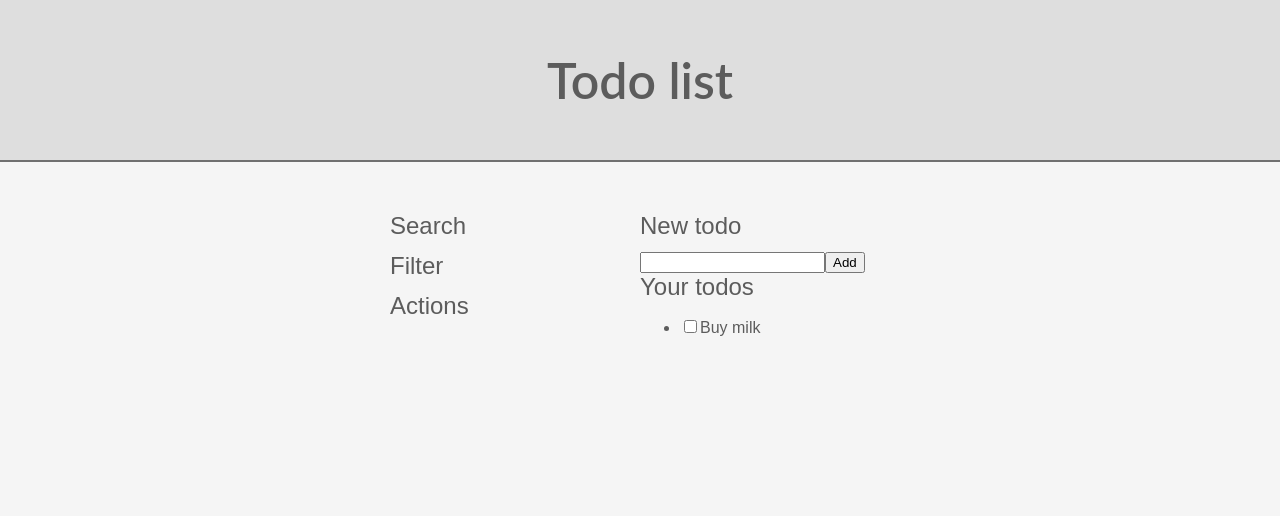
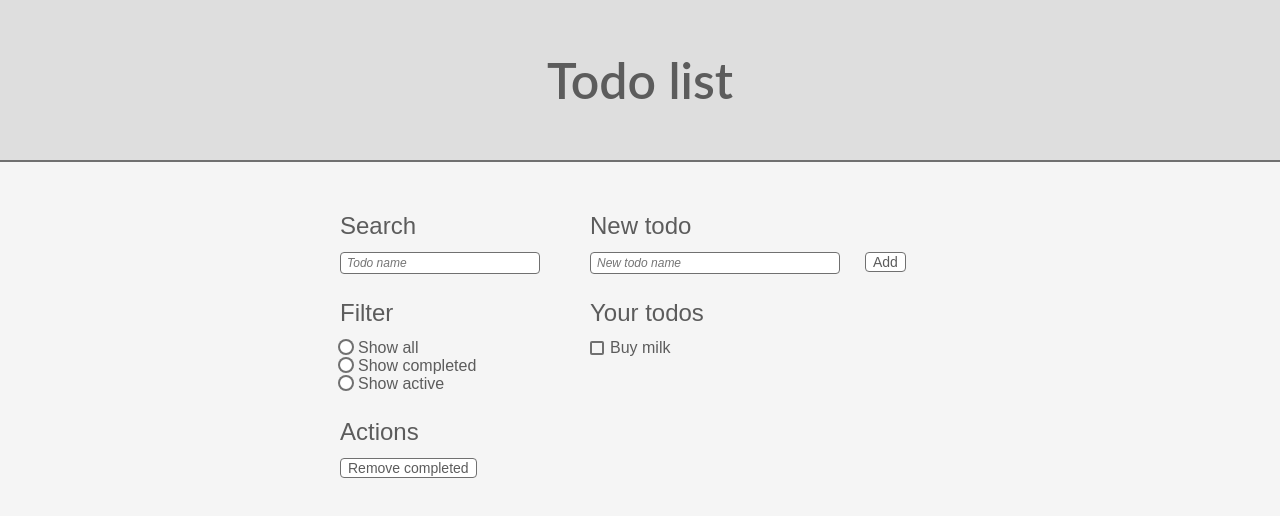
Before and after one commit to LemonyPie/redux-mobx-todo-list, a React (Create React App) app: page / in a window 1280 px wide. Shown: the top 516 px of the page. Built offline with nearby package versions, Linux system fonts and the light colour scheme; a web font is replaced by a local one.

Commit message:
basic markup

```diff
--- a/src/App.scss
+++ b/src/App.scss
@@ -35,10 +35,110 @@ body {
     width: 600px;
     margin: 0 auto;
     padding: 50px;
-    box-sizing: border-box;
 }
 
 h2 {
     margin: 0 0 12px;
     @include font-family-normal( $font-size-large );
 }
+
+.text-input {
+    padding: 3px 6px;
+    display: inline-block;
+    background: $background-light;
+    border: 1px solid $dark-gray;
+    border-radius: 4px;
+    @include font-family-light( $font-size-x-small );
+    font-style: italic;
+    box-sizing: border-box;
+}
+
+.radio-input {
+    input {
+        position: absolute;
+        visibility: hidden;
+    }
+
+    &__check {
+        display: inline-block;
+        width: 12px;
+        height: 12px;
+        box-sizing: border-box;
+        margin-right: 6px;
+        background: $background-light;
+        border: 3px solid $background-light;
+        border-radius: 50%;
+        box-shadow: 0 0 0 2px $background-dark;
+        transition: background .15s;
+    }
+
+    input:checked + &__check {
+        background: $background-dark;
+    }
+
+}
+
+.checkbox-input {
+    input {
+        position: absolute;
+        visibility: hidden;
+    }
+
+    &__check {
+        position: relative;
+        display: inline-block;
+        width: 14px;
+        height: 14px;
+        box-sizing: border-box;
+        margin-right: 6px;
+        background-size: 100%;
+        border: 2px solid $background-dark;
+        border-radius: 2px;
+        transform: translateY(2px);
+    }
+
+    input:checked + &__check {
+        &::before {
+            content: '';
+            display: block;
+            position: absolute;
+            width: 2px;
+            height: 4px;
+            top: 4px;
+            left: 2px;
+            transform: rotateZ(-45deg);
+            background: $background-dark;
+        }
+
+        &::after {
+            content: '';
+            display: block;
+            position: absolute;
+            width: 2px;
+            height: 7px;
+            top: 2px;
+            left: 5px;
+            transform: rotateZ(45deg);
+            background: $background-dark;
+        }
+    }
+}
+
+.button {
+    outline: none;
+    display: inline-block;
+    padding: 1px 7px;
+    @include font-family-normal( $font-size-small );
+    color: $text-primary;
+    background: $background-light;
+    border: 1px solid $dark-gray;
+    border-radius: 4px;
+    transition: background .15s;
+    cursor: pointer;
+
+    &:active {
+        background: $background-dark;
+        border-color: $background-dark;
+        color: $background-light;
+    }
+}
--- a/src/components/AddTodo.jsx
+++ b/src/components/AddTodo.jsx
@@ -1,13 +1,14 @@
 import React, { Component } from 'react';
+import './AddTodo.scss';
 
 class AddTodo extends Component {
   render() {
     return (
-      <section>
+      <section className="addTodo">
         <h2>New todo</h2>
         <div>
-          <input type="text"/>
-          <button>Add</button>
+          <input type="text" className="text-input" placeholder="New todo name"/>
+          <button className="button">Add</button>
         </div>
       </section>
     );
--- /dev/null
+++ b/src/components/AddTodo.scss
@@ -0,0 +1,8 @@
+.addTodo {
+  margin-bottom: 25px;
+
+  .text-input {
+    width: 250px;
+    margin-right: 25px;
+  }
+}
--- a/src/components/Filters.jsx
+++ b/src/components/Filters.jsx
@@ -5,14 +5,33 @@ class Filters extends Component {
   render() {
     return (
       <div className="filters">
-        <section>
+        <section className="filters__filter">
           <h2>Search</h2>
+          <input className="text-input" type="text" placeholder="Todo name" />
         </section>
-        <section>
+        <section className="filters__filter">
           <h2>Filter</h2>
+          <div className="filters__status-group">
+            <label className="filters__status-group-label radio-input">
+              <input type="radio" name="filter"/>
+              <span className="radio-input__check" />
+              Show all
+            </label>
+            <label className="filters__status-group-label radio-input">
+              <input type="radio" name="filter"/>
+              <span className="radio-input__check" />
+              Show completed
+            </label>
+            <label className="filters__status-group-label radio-input">
+              <input type="radio" name="filter"/>
+              <span className="radio-input__check" />
+              Show active
+            </label>
+          </div>
         </section>
-        <section>
+        <section className="filters__filter">
           <h2>Actions</h2>
+          <button className="button" type="button">Remove completed</button>
         </section>
       </div>
     )
--- a/src/components/Filters.scss
+++ b/src/components/Filters.scss
@@ -2,4 +2,18 @@
   width: 250px;
   padding-right: 50px;
   box-sizing: border-box;
+
+  &__filter {
+    margin-bottom: 25px;
+  }
+
+  &__status-group {
+    &-label {
+      display: block;
+    }
+  }
+
+  .text-input {
+    width: 200px;
+  }
 }
--- a/src/components/TodoList.jsx
+++ b/src/components/TodoList.jsx
@@ -1,12 +1,19 @@
 import React, { Component } from 'react';
+import './TodoList.scss';
 
 class TodoList extends Component {
   render() {
     return (
-      <section>
+      <section className="todo-list-section">
         <h2>Your todos</h2>
         <ul className="todo-list">
-          <li className="todo-list__item"><label><input type="checkbox"/>Buy milk</label></li>
+          <li className="todo-list__item">
+            <label className="checkbox-input">
+              <input type="checkbox"/>
+              <span className="checkbox-input__check" />
+              Buy milk
+            </label>
+          </li>
         </ul>
       </section>
     );
--- /dev/null
+++ b/src/components/TodoList.scss
@@ -0,0 +1,9 @@
+.todo-list {
+  margin: 0;
+  padding: 0;
+  list-style: none;
+
+  &__item {
+    margin-bottom: 6px;
+  }
+}
--- a/src/index.css
+++ b/src/index.css
@@ -1,14 +1,6 @@
 body {
   margin: 0;
   padding: 0;
-  font-family: -apple-system, BlinkMacSystemFont, "Segoe UI", "Roboto", "Oxygen",
-    "Ubuntu", "Cantarell", "Fira Sans", "Droid Sans", "Helvetica Neue",
-    sans-serif;
   -webkit-font-smoothing: antialiased;
   -moz-osx-font-smoothing: grayscale;
 }
-
-code {
-  font-family: source-code-pro, Menlo, Monaco, Consolas, "Courier New",
-    monospace;
-}
--- a/src/index.js
+++ b/src/index.js
@@ -2,11 +2,9 @@ import React from 'react';
 import ReactDOM from 'react-dom';
 import './index.css';
 import App from './App';
-import * as serviceWorker from './serviceWorker';
 
 ReactDOM.render(<App />, document.getElementById('root'));
 
 // If you want your app to work offline and load faster, you can change
 // unregister() to register() below. Note this comes with some pitfalls.
 // Learn more about service workers: http://bit.ly/CRA-PWA
-serviceWorker.unregister();
--- a/src/serviceWorker.js
+++ /dev/null
@@ -1,135 +0,0 @@
-// This optional code is used to register a service worker.
-// register() is not called by default.
-
-// This lets the app load faster on subsequent visits in production, and gives
-// it offline capabilities. However, it also means that developers (and users)
-// will only see deployed updates on subsequent visits to a page, after all the
-// existing tabs open on the page have been closed, since previously cached
-// resources are updated in the background.
-
-// To learn more about the benefits of this model and instructions on how to
-// opt-in, read http://bit.ly/CRA-PWA
-
-const isLocalhost = Boolean(
-  window.location.hostname === 'localhost' ||
-    // [::1] is the IPv6 localhost address.
-    window.location.hostname === '[::1]' ||
-    // 127.0.0.1/8 is considered localhost for IPv4.
-    window.location.hostname.match(
-      /^127(?:\.(?:25[0-5]|2[0-4][0-9]|[01]?[0-9][0-9]?)){3}$/
-    )
-);
-
-export function register(config) {
-  if (process.env.NODE_ENV === 'production' && 'serviceWorker' in navigator) {
-    // The URL constructor is available in all browsers that support SW.
-    const publicUrl = new URL(process.env.PUBLIC_URL, window.location.href);
-    if (publicUrl.origin !== window.location.origin) {
-      // Our service worker won't work if PUBLIC_URL is on a different origin
-      // from what our page is served on. This might happen if a CDN is used to
-      // serve assets; see https://github.com/facebook/create-react-app/issues/2374
-      return;
-    }
-
-    window.addEventListener('load', () => {
-      const swUrl = `${process.env.PUBLIC_URL}/service-worker.js`;
-
-      if (isLocalhost) {
-        // This is running on localhost. Let's check if a service worker still exists or not.
-        checkValidServiceWorker(swUrl, config);
-
-        // Add some additional logging to localhost, pointing developers to the
-        // service worker/PWA documentation.
-        navigator.serviceWorker.ready.then(() => {
-          console.log(
-            'This web app is being served cache-first by a service ' +
-              'worker. To learn more, visit http://bit.ly/CRA-PWA'
-          );
-        });
-      } else {
-        // Is not localhost. Just register service worker
-        registerValidSW(swUrl, config);
-      }
-    });
-  }
-}
-
-function registerValidSW(swUrl, config) {
-  navigator.serviceWorker
-    .register(swUrl)
-    .then(registration => {
-      registration.onupdatefound = () => {
-        const installingWorker = registration.installing;
-        if (installingWorker == null) {
-          return;
-        }
-        installingWorker.onstatechange = () => {
-          if (installingWorker.state === 'installed') {
-            if (navigator.serviceWorker.controller) {
-              // At this point, the updated precached content has been fetched,
-              // but the previous service worker will still serve the older
-              // content until all client tabs are closed.
-              console.log(
-                'New content is available and will be used when all ' +
-                  'tabs for this page are closed. See http://bit.ly/CRA-PWA.'
-              );
-
-              // Execute callback
-              if (config && config.onUpdate) {
-                config.onUpdate(registration);
-              }
-            } else {
-              // At this point, everything has been precached.
-              // It's the perfect time to display a
-              // "Content is cached for offline use." message.
-              console.log('Content is cached for offline use.');
-
-              // Execute callback
-              if (config && config.onSuccess) {
-                config.onSuccess(registration);
-              }
-            }
-          }
-        };
-      };
-    })
-    .catch(error => {
-      console.error('Error during service worker registration:', error);
-    });
-}
-
-function checkValidServiceWorker(swUrl, config) {
-  // Check if the service worker can be found. If it can't reload the page.
-  fetch(swUrl)
-    .then(response => {
-      // Ensure service worker exists, and that we really are getting a JS file.
-      const contentType = response.headers.get('content-type');
-      if (
-        response.status === 404 ||
-        (contentType != null && contentType.indexOf('javascript') === -1)
-      ) {
-        // No service worker found. Probably a different app. Reload the page.
-        navigator.serviceWorker.ready.then(registration => {
-          registration.unregister().then(() => {
-            window.location.reload();
-          });
-        });
-      } else {
-        // Service worker found. Proceed as normal.
-        registerValidSW(swUrl, config);
-      }
-    })
-    .catch(() => {
-      console.log(
-        'No internet connection found. App is running in offline mode.'
-      );
-    });
-}
-
-export function unregister() {
-  if ('serviceWorker' in navigator) {
-    navigator.serviceWorker.ready.then(registration => {
-      registration.unregister();
-    });
-  }
-}
--- a/src/styles/variables.scss
+++ b/src/styles/variables.scss
@@ -4,8 +4,10 @@ $dark-gray: #707070;
 
 $text-primary: #5c5c5c;
 
+$background-light: #fff;
 $background-medium: $medium-gray;
 $background-primary: $primary-gray;
+$background-dark: $dark-gray;
 
 $font-family-primary: 'source-sans-pro', sans-serif;
 
```
Also changed, not shown: src/logo.svg (deleted).
